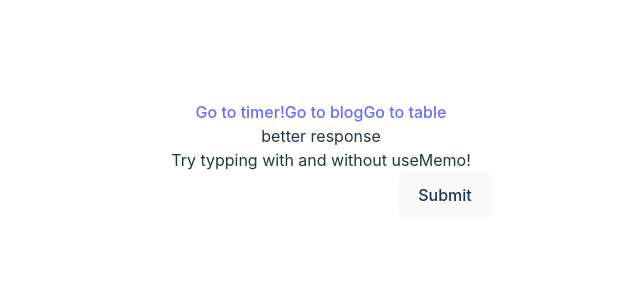
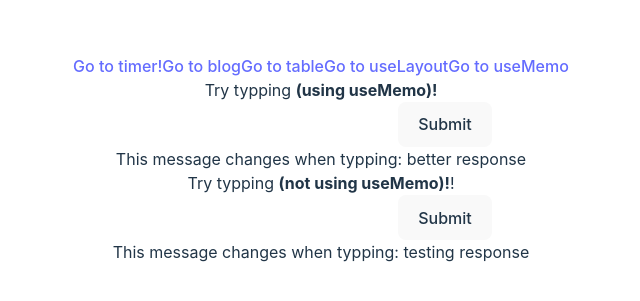
Before and after one commit to richi-coder/NetForemostTest, a React (Vite) app: page /usememo in a window 1280 px wide. Shown: the part 241-542 px from the top of the page, without its empty margins (319-959 px from the left). Built offline with nearby package versions, Linux system fonts and the light colour scheme.

Commit message:
better useMemo example

```diff
--- a/src/Navigation/Navigation.jsx
+++ b/src/Navigation/Navigation.jsx
@@ -7,7 +7,8 @@ function Navigation() {
         <Link to={'/timer'}>Go to timer!</Link>
         <Link to={'/blog'}>Go to blog</Link>
         <Link to={'/table'}>Go to table</Link>
-        {/* <Link to={'/post'}>Go to spec post</Link> */}
+        <Link to={'/uselayout'}>Go to useLayout</Link>
+        <Link to={'/usememo'}>Go to useMemo</Link>
     </div>
   )
 }
--- a/src/TestingUseLayout.jsx/LayoutEffect.jsx
+++ b/src/TestingUseLayout.jsx/LayoutEffect.jsx
@@ -20,8 +20,8 @@ function LayoutEffect() {
 
   return (
     <div>
-        <div className='' ref={stateRef} >Checking!</div>
-        <div>Refresh the page!</div>
+        <div className='italic' ref={stateRef} >Check flash here!</div>
+        <div className='font-bold text-2xl'>Refresh the page!</div>
     </div>
   )
 }
--- a/src/TestingUseMemo.jsx/Memo.jsx
+++ b/src/TestingUseMemo.jsx/Memo.jsx
@@ -1,4 +1,6 @@
 import { useCallback, useEffect, useMemo, useState } from "react";
+import Memoizing from "./Memoizing";
+import NotMemoizing from "./NotMemoizing";
 
 const list = ['first response', 'better response', 'testing response', 'another response!'];
 
@@ -12,30 +14,14 @@ function delayFunction(input) {
 }
 
 function Memo() {
-    const [inputState, setInputState] = useState('');
-    const [num1] = useState(0)
-    const [num2] = useState(0)
     console.log('rendering!');
 
-    const calc = useMemo(() => delayFunction(inputState), []);
-
-    // const sum  = () => num1 + num2;
-
-    useEffect(() => {
-      console.log('effecting!');
-    }, [calc])
-
-    const handleChange = (e) => {
-        setInputState(e.target.value)
-    }
 
   return (
-    <form className="border-4">
-        <div>{calc}</div>
-        <h2>Try typping with and without useMemo!</h2>
-        <input onChange={handleChange} type="text" name="" id="" value={inputState} className="pr-5 border-2" />
-        <button type="submit" className="border-2">Submit</button>
-    </form>
+    <div className="flex flex-col gap-y-5 my-10">
+      <Memoizing delayFunction={delayFunction} />
+      <NotMemoizing delayFunction={delayFunction} />
+    </div>
   )
 }
 
--- /dev/null
+++ b/src/TestingUseMemo.jsx/Memoizing.jsx
@@ -0,0 +1,26 @@
+import { useEffect, useMemo, useState } from "react";
+
+function Memoizing({ delayFunction }) {
+    const [inputState, setInputState] = useState('');
+
+    const calc = useMemo(() => delayFunction(inputState), []);
+
+    const handleChange1 = (e) => {
+        setInputState(e.target.value)
+    }
+
+    useEffect(() => {
+        console.log('effecting!');
+      }, [calc])
+
+  return (
+    <form className="border-4">
+          <h2>Try typping <strong>(using useMemo)!</strong></h2>
+          <input onChange={handleChange1} type="text" name="" id="" value={inputState} className="pr-5 border-2" />
+          <button type="submit" className="border-2 border-blue-800 hover:border-blue-400 hover:border-4 transition-all">Submit</button>
+          <div className="italic">This message changes when typping: <span className="font-bold text-red-500">{calc}</span></div>
+    </form>
+  )
+}
+
+export default Memoizing
--- /dev/null
+++ b/src/TestingUseMemo.jsx/NotMemoizing.jsx
@@ -0,0 +1,26 @@
+import { useEffect, useState } from "react";
+
+function NotMemoizing({ delayFunction }) {
+    const [inputState, setInputState] = useState('');
+
+    const calc = delayFunction(inputState);
+
+    const handleChange = (e) => {
+        setInputState(e.target.value)
+    }
+
+    useEffect(() => {
+        console.log('effecting!');
+      }, [calc])
+
+  return (
+    <form className="border-4">
+          <h2>Try typping <strong>(not using useMemo)!</strong>!</h2>
+          <input onChange={handleChange} type="text" name="" id="" value={inputState} className="pr-5 border-2" />
+          <button type="submit" className="border-2 border-blue-800 hover:border-blue-400 hover:border-4 transition-all">Submit</button>
+          <div className="italic">This message changes when typping: <span className="font-bold text-red-500">{calc}</span></div>
+    </form>
+  )
+}
+
+export default NotMemoizing
```
